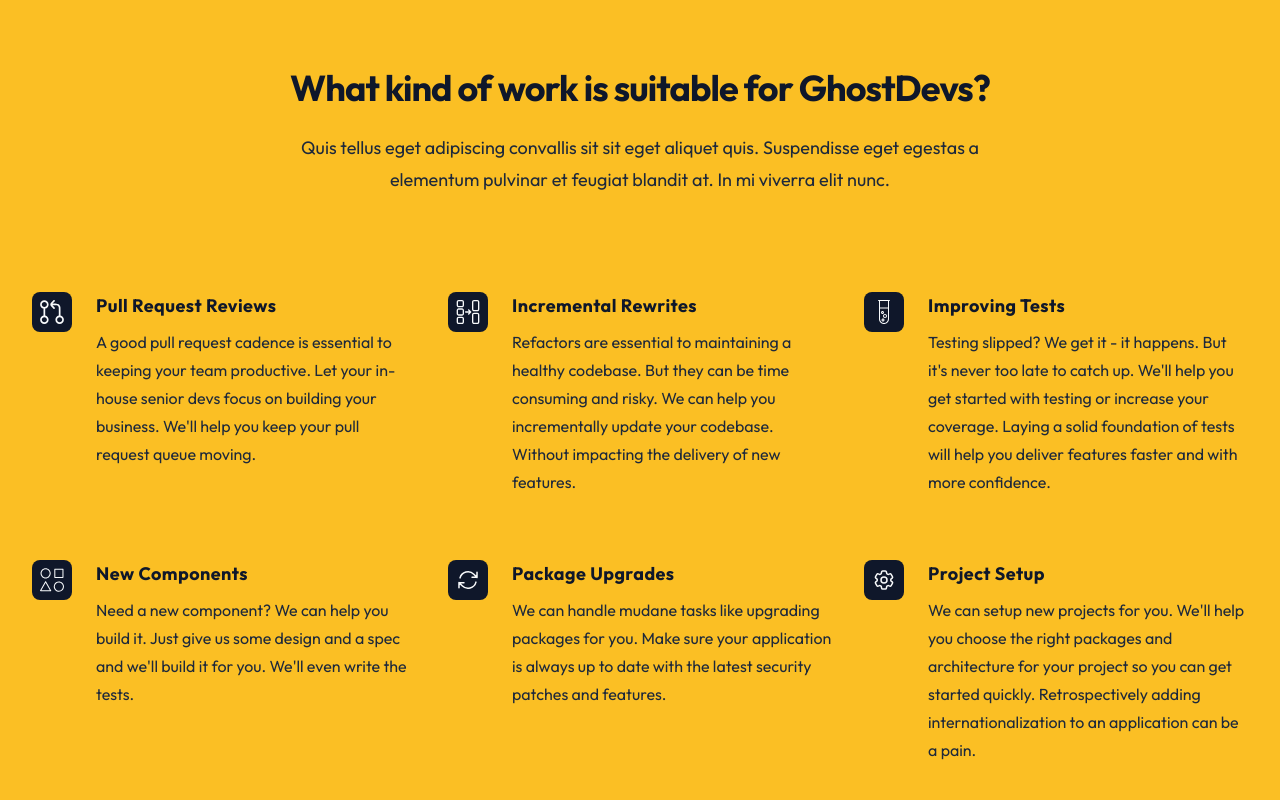
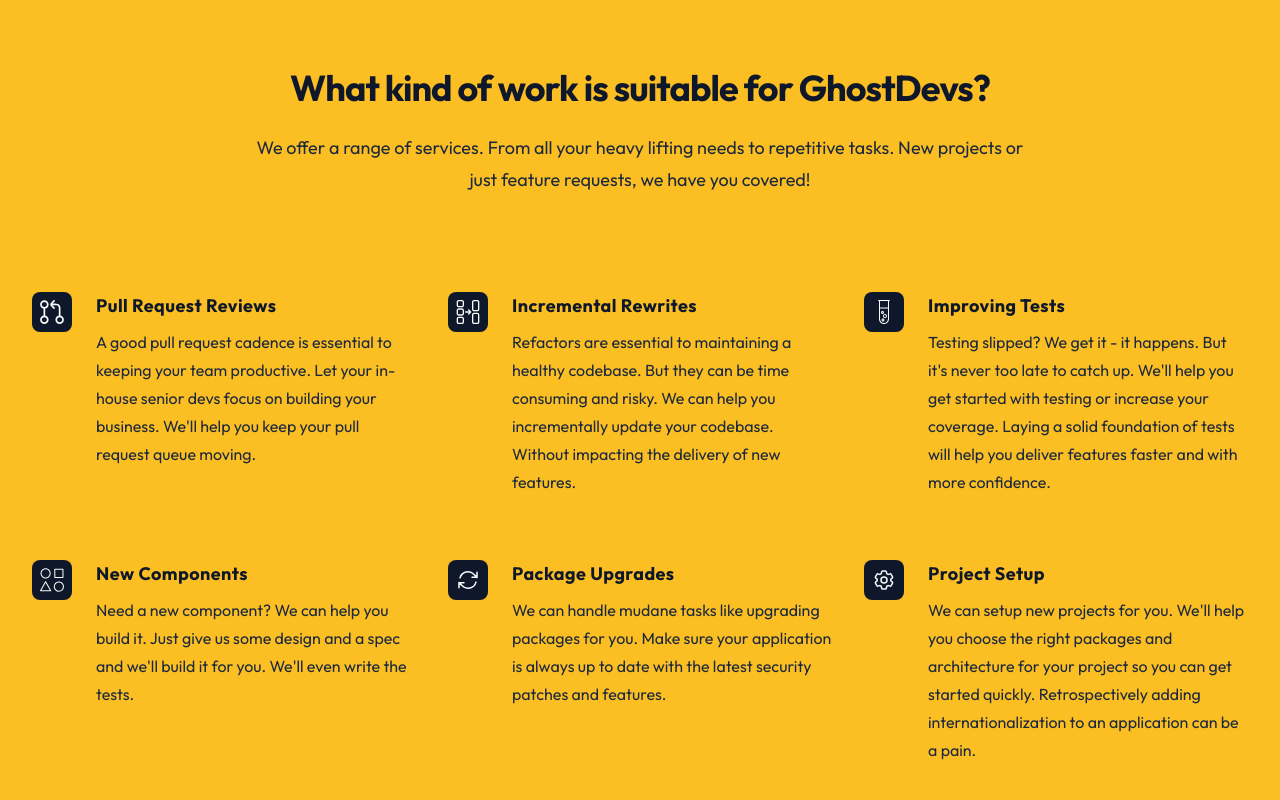
Before and after one commit to codevinehq/gd, an Astro site: page / in a window 1280 px wide. Shown: the part 2400-3200 px from the top of the page. Built offline with nearby package versions, Linux system fonts and the light colour scheme; Astro itself is replaced by a stand-in of ours.

Commit message:
update subtext for offering

```diff
--- a/src/pages/index.astro
+++ b/src/pages/index.astro
@@ -587,9 +587,7 @@ import FAQs from "../components/FAQs";
             What kind of work is suitable for GhostDevs?
           </h2>
           <p class="mt-6 text-lg leading-8 text-slate-800">
-            Quis tellus eget adipiscing convallis sit sit eget aliquet quis.
-            Suspendisse eget egestas a elementum pulvinar et feugiat blandit at.
-            In mi viverra elit nunc.
+            We offer a range of services. From all your heavy lifting needs to repetitive tasks. New projects or just feature requests, we have you covered!
           </p>
         </div>
         <div class="mx-auto mt-16 max-w-2xl sm:mt-20 lg:mt-24 lg:max-w-7xl">
```
